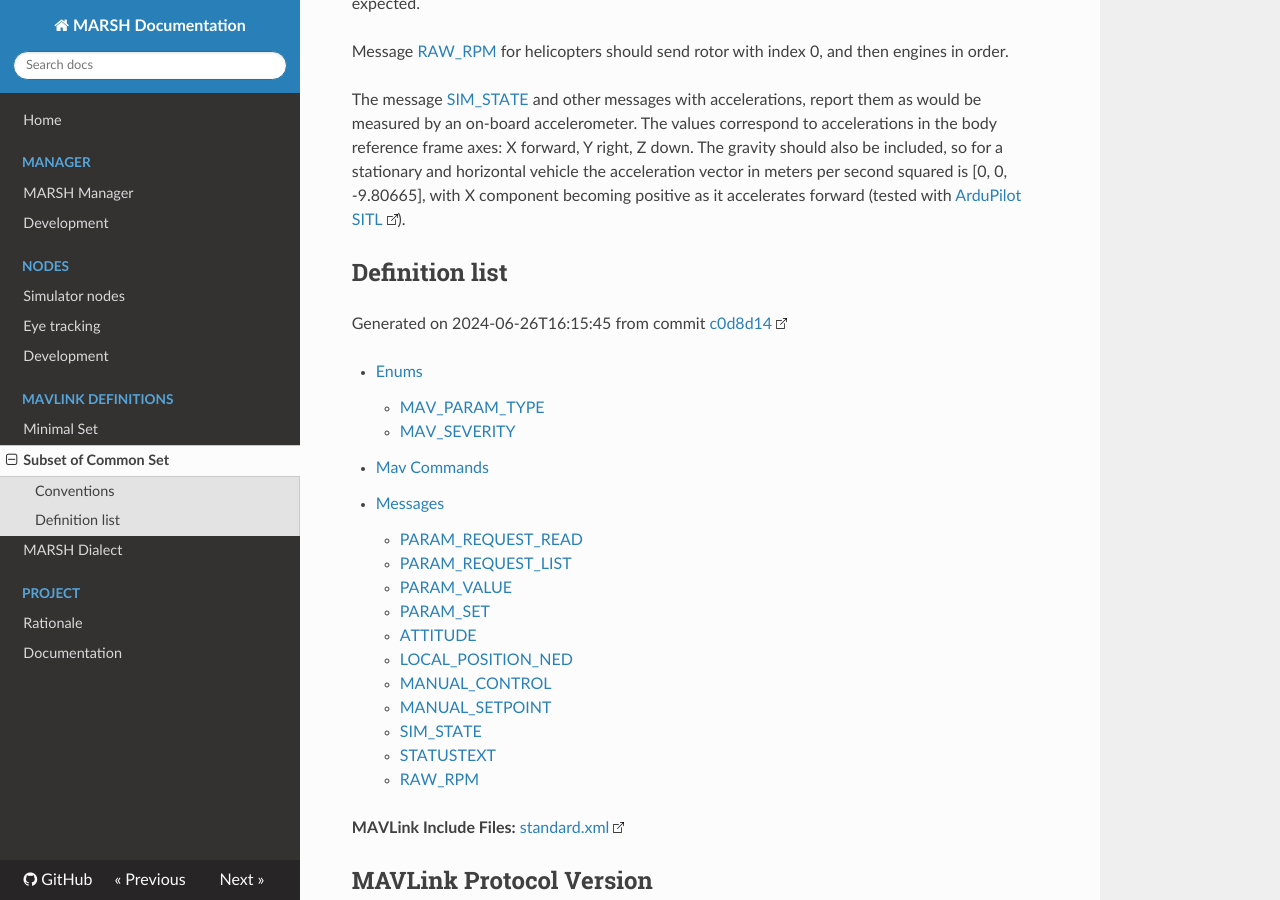
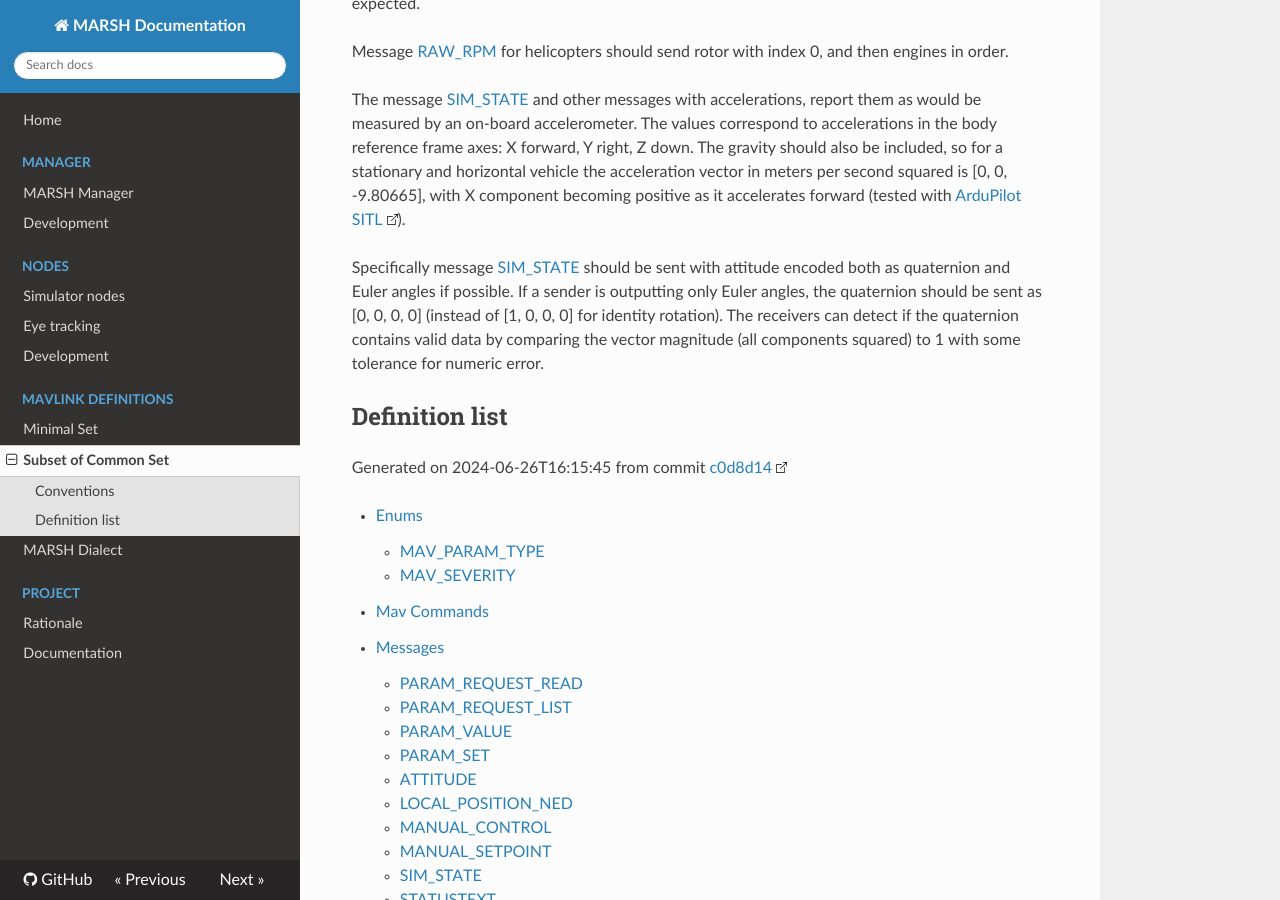
Before and after one commit to marsh-sim/marsh-docs, an MkDocs documentation site: the page built from docs/mavlink/common.md, in a window 1280 px wide and 900 px high, scrolled down 488 px. Built offline with MkDocs 1.6.1, drawn with Linux system fonts in a browser that asks for light colours; nearby versions of some CDN libraries.

Commit message:
Describe optional quaternion sending

```diff
--- a/docs/mavlink/common.md
+++ b/docs/mavlink/common.md
@@ -14,6 +14,10 @@ Message [RAW_RPM](#RAW_RPM) for helicopters should send rotor with index 0, and
 The message [SIM_STATE](#SIM_STATE) and other messages with accelerations, report them as would be measured by an on-board accelerometer.
 The values correspond to accelerations in the body reference frame axes: X forward, Y right, Z down.
 The gravity should also be included, so for a stationary and horizontal vehicle the acceleration vector in meters per second squared is [0, 0, -9.80665], with X component becoming positive as it accelerates forward (tested with [ArduPilot SITL](https://ardupilot.org/dev/docs/sitl-simulator-software-in-the-loop.html)).
+
+Specifically message [SIM_STATE](#SIM_STATE) should be sent with attitude encoded both as quaternion and Euler angles if possible.
+If a sender is outputting only Euler angles, the quaternion should be sent as [0, 0, 0, 0] (instead of [1, 0, 0, 0] for identity rotation).
+The receivers can detect if the quaternion contains valid data by comparing the vector magnitude (all components squared) to 1 with some tolerance for numeric error.
 
 <!-- markdownlint-disable -->
 <!-- AUTO-GENERATED PART BELOW, DO NOT MODIFY BY HAND -->
```
